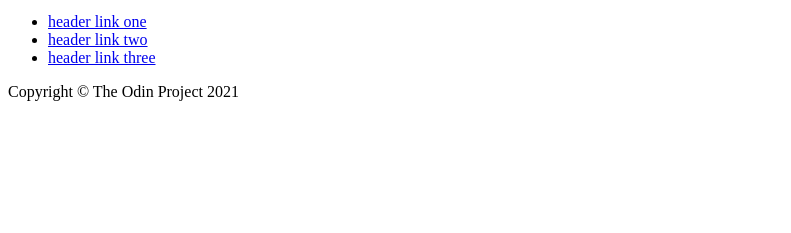
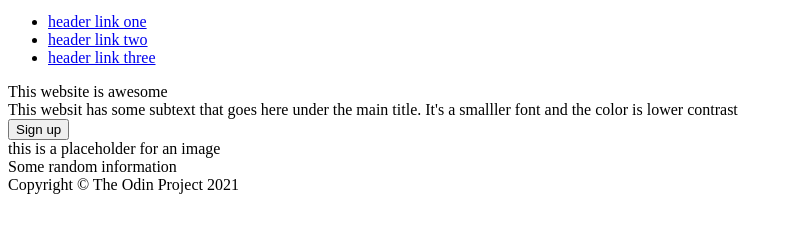
Before and after one commit to TeaBarry/TOP-Landing-Page-Project, a plain HTML site: page index.html in a window 1280 px wide. Shown: the part 29-262 px from the top of the page, without its empty margins (0-791 px from the left). Drawn offline with Linux system fonts and the light colour scheme.

Commit message:
Iteration 1

```diff
--- a/index.html
+++ b/index.html
@@ -6,7 +6,7 @@
     <title>Document</title>
 </head>
 <body>
-    <div class="header">
+    <div class="main-header">
         <div class="header-logo">
             Header Logo
         </div>
@@ -18,6 +18,30 @@
             </ul>
         </div>
     </div>
+    <div class="sub-header">
+        <div class="sub-header-textbox">
+            <div class="sub-header-textbox-title">
+                This website is awesome
+            </div>
+            <div class="sub-header-textbox-text">
+                This websit has some subtext that goes here under the main title. It's a smalller font and the color is lower contrast
+            </div>
+            <div class="sub-header-textbox-button">
+                <button type="button">Sign up</button>
+            </div>
+        </div>
+        <div class="sub-header-image">
+            this is a placeholder for an image
+        </div>
+    </div>
+    <div class="tiles-body">
+        <div class="tiles-title">
+            Some random information
+        </div>
+        <div class="tiles">
+
+        </div>
+    </div>
     <div class="footer">
         Copyright © The Odin Project 2021
     </div>
```
